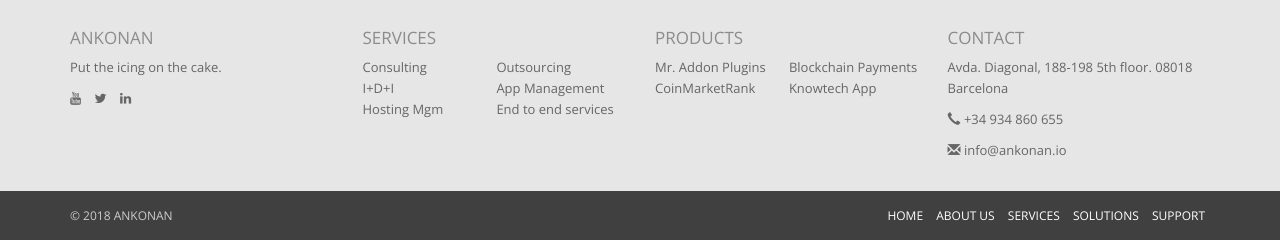
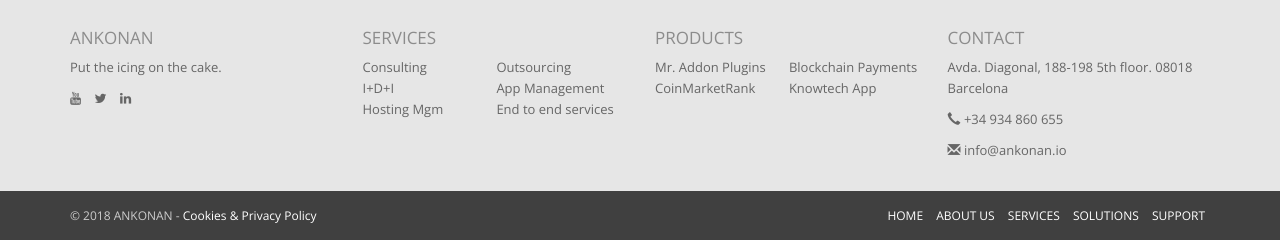
Before and after one commit to Ankonan/Ankonan_Website, a PHP site: page /index.php in a window 1280 px wide. Shown: the part 958-1198 px from the top of the page. Run offline with PHP 8.4, Linux system fonts and the light colour scheme; some libraries are stand-ins or nearby versions.

Commit message:
Update footer.php

```diff
--- a/footer.php
+++ b/footer.php
@@ -44,7 +44,7 @@
             <div class="container">
                 <div class="row">
                     <div class="col-md-4">
-                        <p class="pull-left">&copy; 2018 ANKONAN</p>
+                        <p class="pull-left">&copy; 2018 ANKONAN - <a href="https://www.ankonan.io/blog/ankonan-privacy-policy/">Cookies & Privacy Policy</a></p>
                     </div>
                     <div class="col-md-8">
                         <ul class="list-inline navbar-right">
```
